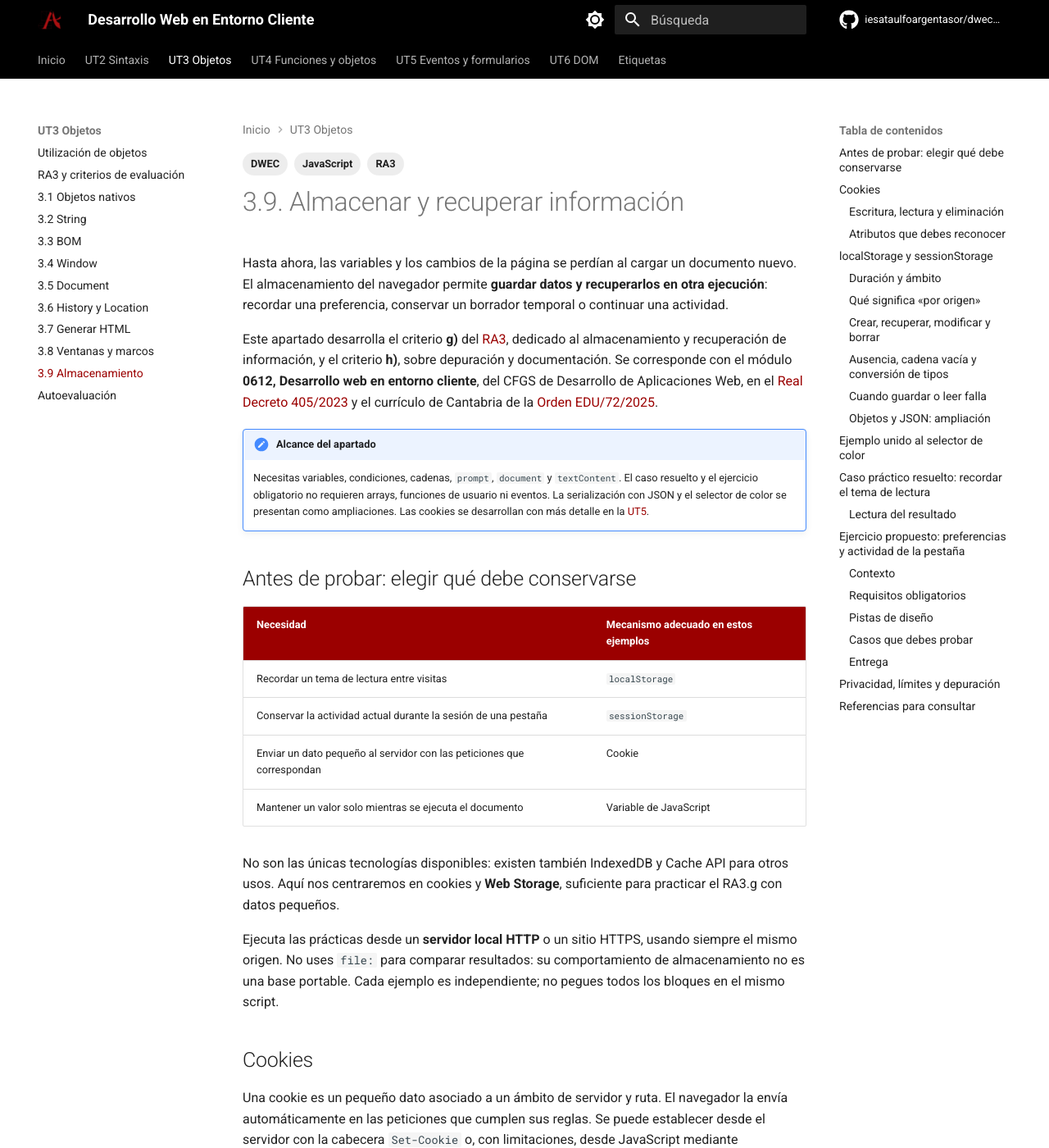
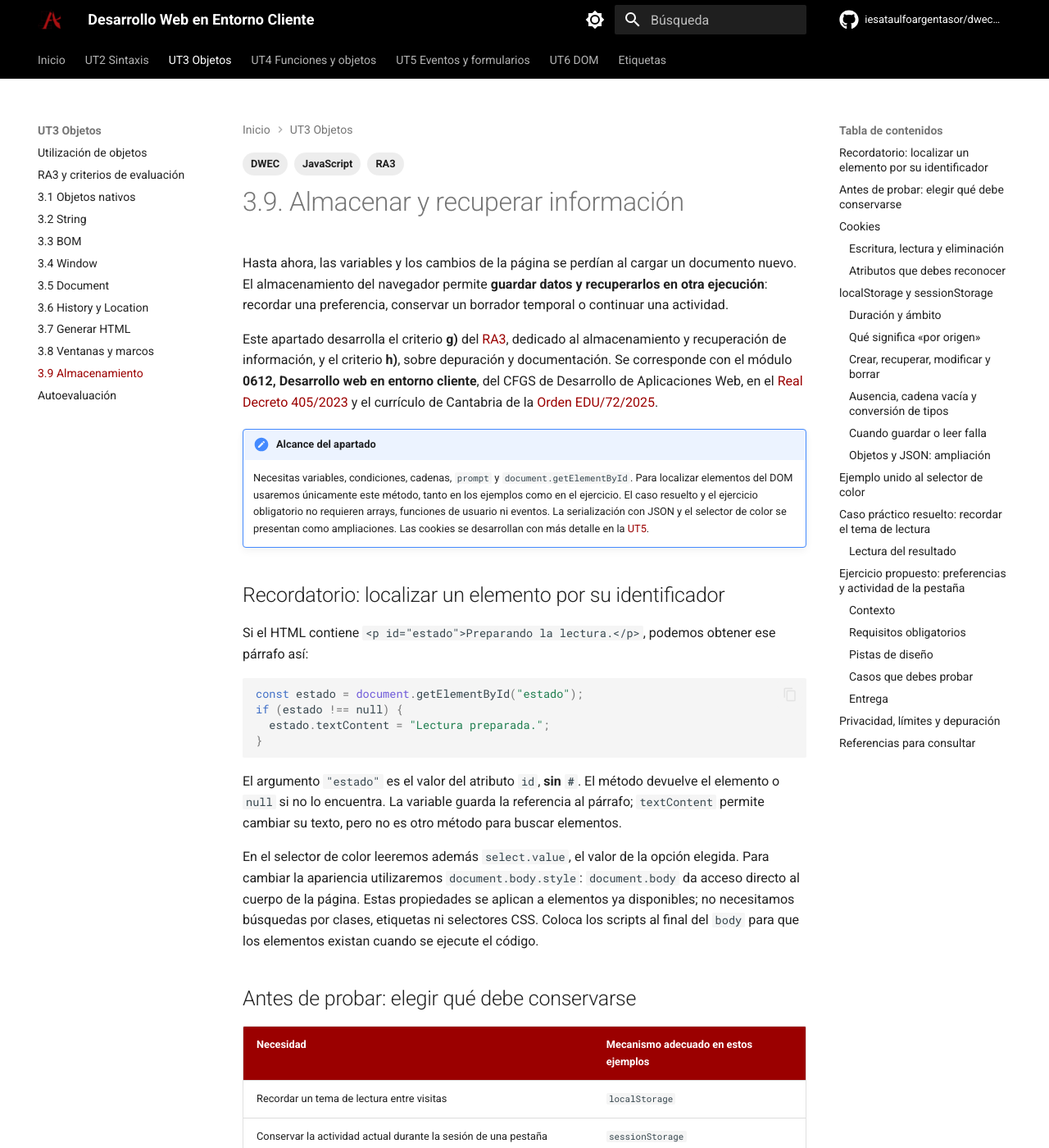
Before and after one commit to iesataulfoargentasor/dwec_2026_2027, an MkDocs documentation site: the page built from docs/ut3/almacenamiento.md, in a window 1280 px wide and 1400 px high. Shown: the whole window at 82% size. Built offline with MkDocs 1.6.1 and Material for MkDocs 9.7.7, drawn with Linux system fonts in a browser that asks for light colours; comment, search, counter and statistics services are not loaded; some of the changed text lies outside the part shown.

Commit message:
Adapta acceso al DOM de almacenamiento a getElementById (#12)
Co-authored-by: profesor DWEC <josedavidmi@outlook.es>

````diff
--- a/docs/ut3/almacenamiento.md
+++ b/docs/ut3/almacenamiento.md
@@ -13,7 +13,22 @@ Hasta ahora, las variables y los cambios de la página se perdían al cargar un
 Este apartado desarrolla el criterio **g)** del [RA3](ra3.md), dedicado al almacenamiento y recuperación de información, y el criterio **h)**, sobre depuración y documentación. Se corresponde con el módulo **0612, Desarrollo web en entorno cliente**, del CFGS de Desarrollo de Aplicaciones Web, en el [Real Decreto 405/2023](https://www.boe.es/eli/es/rd/2023/05/29/405) y el currículo de Cantabria de la [Orden EDU/72/2025](https://boc.cantabria.es/boces/verAnuncioAction.do?idAnuBlob=425244).
 
 !!! note "Alcance del apartado"
-    Necesitas variables, condiciones, cadenas, `prompt`, `document` y `textContent`. El caso resuelto y el ejercicio obligatorio no requieren arrays, funciones de usuario ni eventos. La serialización con JSON y el selector de color se presentan como ampliaciones. Las cookies se desarrollan con más detalle en la [UT5](../ut5/cookies.md).
+    Necesitas variables, condiciones, cadenas, `prompt` y `document.getElementById`. Para localizar elementos del DOM usaremos únicamente este método, tanto en los ejemplos como en el ejercicio. El caso resuelto y el ejercicio obligatorio no requieren arrays, funciones de usuario ni eventos. La serialización con JSON y el selector de color se presentan como ampliaciones. Las cookies se desarrollan con más detalle en la [UT5](../ut5/cookies.md).
+
+## Recordatorio: localizar un elemento por su identificador
+
+Si el HTML contiene `<p id="estado">Preparando la lectura.</p>`, podemos obtener ese párrafo así:
+
+```javascript
+const estado = document.getElementById("estado");
+if (estado !== null) {
+  estado.textContent = "Lectura preparada.";
+}
+```
+
+El argumento `"estado"` es el valor del atributo `id`, **sin `#`**. El método devuelve el elemento o `null` si no lo encuentra. La variable guarda la referencia al párrafo; `textContent` permite cambiar su texto, pero no es otro método para buscar elementos.
+
+En el selector de color leeremos además `select.value`, el valor de la opción elegida. Para cambiar la apariencia utilizaremos `document.body.style`: `document.body` da acceso directo al cuerpo de la página. Estas propiedades se aplican a elementos ya disponibles; no necesitamos búsquedas por clases, etiquetas ni selectores CSS. Coloca los scripts al final del `body` para que los elementos existan cuando se ejecute el código.
 
 ## Antes de probar: elegir qué debe conservarse
 
@@ -231,8 +246,8 @@ Retomamos el selector de [Generar HTML](generar-html.md), con una paleta reducid
 
 ```javascript
 const clave = "dwec.ut3.colores.fondo";
-const select = document.querySelector("#color");
-const estado = document.querySelector("#estado");
+const select = document.getElementById("color");
+const estado = document.getElementById("estado");
 
 function aplicarColor(color) {
   document.body.style.backgroundColor = color;
@@ -240,7 +255,7 @@ function aplicarColor(color) {
 }
 
 if (select === null || estado === null) {
-  console.error("Faltan los elementos #color o #estado.");
+  console.error('Faltan los elementos con id="color" o id="estado".');
 } else {
   aplicarColor("white");
   try {
@@ -311,13 +326,13 @@ El script lee la preferencia, pregunta una vez mediante `prompt` y presenta el r
 
 ```javascript
 const clave = "dwec.ut3.lectura.tema";
-const estado = document.querySelector("#estado");
+const estado = document.getElementById("estado");
 let tema = "claro";
 let mensaje = "No hay preferencia guardada; se usa el tema claro.";
 let lecturaDisponible = true;
 
 if (estado === null) {
-  console.error("Falta el párrafo #estado en lectura.html.");
+  console.error('Falta el párrafo con id="estado" en lectura.html.');
 } else {
   try {
     const guardado = localStorage.getItem(clave);
@@ -387,7 +402,7 @@ if (estado === null) {
 5. Una entrada vacía o desconocida no sobrescribe la preferencia. Si el dato almacenado ya era inválido, se usa claro y se conserva la clave hasta que elijas un valor válido o la borres.
 6. Si falla la lectura, no se pregunta y se usa claro. Si falla una escritura o un borrado, no se anuncia éxito y se conserva el tema que estaba preparado.
 
-El script se ejecuta al final del `body`, cuando existe `#estado`. No hay actualización automática entre pestañas ni persistencia del estilo por sí mismo: se guarda **el nombre del tema**, y las asignaciones de CSS se repiten en cada carga.
+El script se ejecuta al final del `body`, cuando existe el párrafo con `id="estado"`. `document.getElementById("estado")` lo localiza y `estado.textContent` muestra el resultado. No hay actualización automática entre pestañas ni persistencia del estilo por sí mismo: se guarda **el nombre del tema**, y las asignaciones de CSS se repiten en cada carga.
 
 Esta política difiere del selector anterior: aquel permite aplicar un color aunque no se guarde; aquí solo se cambia al nuevo tema cuando la escritura tiene éxito. Ambas decisiones son posibles, pero el mensaje debe explicar lo que realmente ocurrió.
 
@@ -399,23 +414,23 @@ Comprueba la clave en las herramientas del navegador y prueba también a cambiar
 
 Una página de estudio recordará el **perfil de lectura** entre visitas, pero conservará la **actividad actual** únicamente en la sesión de esa pestaña. Debes implementar ambos comportamientos y demostrar que no tienen el mismo ámbito.
 
-Prepara `estudio.html` con idioma, codificación, título, encabezado y dos párrafos de salida: `#perfil` y `#actividad`. Enlaza `estudio.js` al final del `body`.
+Prepara `estudio.html` con idioma, codificación, título, encabezado y dos párrafos de salida: uno con `id="perfil"` y otro con `id="actividad"`. Enlaza `estudio.js` al final del `body`.
 
 ### Requisitos obligatorios
 
-1. Comprueba que existen ambos párrafos antes de utilizarlos. Usa exactamente estas claves: `dwec.ut3.estudio.perfil` en `localStorage` y `dwec.ut3.estudio.actividad` en `sessionStorage`.
+1. Obtén los párrafos mediante `document.getElementById("perfil")` y `document.getElementById("actividad")`. Guarda sus referencias y comprueba que ninguna sea `null` antes de utilizarlas. Usa exactamente estas claves: `dwec.ut3.estudio.perfil` en `localStorage` y `dwec.ut3.estudio.actividad` en `sessionStorage`.
 2. Recupera el perfil. Solo admite `normal` o `ampliado`; ante ausencia o valor inválido, usa `normal` e informa de la causa sin modificar automáticamente la clave.
 3. Pregunta el perfil con `prompt`, ofreciendo el perfil recuperado como valor inicial. Normaliza con `trim().toLowerCase()`. Cancelar conserva el estado; vacío o desconocido produce un aviso sin guardar. Un valor válido se guarda y se aplica solo si la escritura tiene éxito.
 4. Acepta también `borrar` como orden para eliminar únicamente la clave del perfil. Si se elimina correctamente, aplica `normal`; si falla, conserva el perfil preparado y muestra el error.
-5. Aplica `fontSize = "16px"` para `normal` y `"20px"` para `ampliado`. El párrafo `#perfil` debe indicar el perfil aplicado y si se recuperó, guardó, borró, canceló o no pudo completarse la operación.
+5. Asigna `document.body.style.fontSize = "16px"` para `normal` y `"20px"` para `ampliado`. El párrafo con `id="perfil"` debe indicar el perfil aplicado y si se recuperó, guardó, borró, canceló o no pudo completarse la operación.
 6. Recupera la actividad desde `sessionStorage`. Si está ausente, vacía o solo contiene espacios, muestra «Sin actividad». En otro caso, utiliza el texto sin espacios exteriores, conservando sus mayúsculas.
 7. Pide el nombre de la actividad en un segundo `prompt`, con el nombre recuperado como valor inicial o `""` si no existe. Cancelar no cambia nada. Aceptar vacío o solo espacios elimina únicamente su clave; un nombre no vacío se guarda con `setItem` después de `trim()`.
-8. Actualiza el nombre mostrado solo si su escritura o eliminación termina correctamente. Informa en `#actividad` del nombre vigente y del resultado. Usa `textContent`, también si se escriben etiquetas HTML como parte del nombre.
+8. Actualiza el nombre mostrado solo si su escritura o eliminación termina correctamente. Informa en el párrafo con `id="actividad"` del nombre vigente y del resultado. Usa `textContent` sobre la referencia obtenida con `getElementById`, también si se escriben etiquetas HTML como parte del nombre.
 9. Gestiona por separado los fallos de ambos almacenes. Si falla la lectura de uno, muestra su valor de respaldo y no preguntes por él, pero continúa con el otro. Si falla una modificación, conserva el valor mostrado anteriormente y no anuncies éxito.
 10. Añade comentarios sobre la elección de cada almacén y documenta las pruebas. No uses `clear()` ni alteres claves de otras actividades.
 
 !!! note "Límites del ejercicio"
-    Usa variables, condiciones, cadenas, `prompt`, `try/catch`, `textContent`, `style.fontSize` y los métodos de Storage explicados. No necesitas JSON, arrays, funciones de usuario, eventos, cookies, temporizadores ni sincronización entre pestañas.
+    Para localizar elementos utiliza únicamente `document.getElementById`. Usa variables, condiciones, cadenas, `prompt`, `try/catch`, `textContent`, `document.body.style.fontSize` y los métodos de Storage explicados. No necesitas JSON, arrays, funciones de usuario, eventos, cookies, temporizadores ni sincronización entre pestañas.
 
 ### Pistas de diseño
 
````
